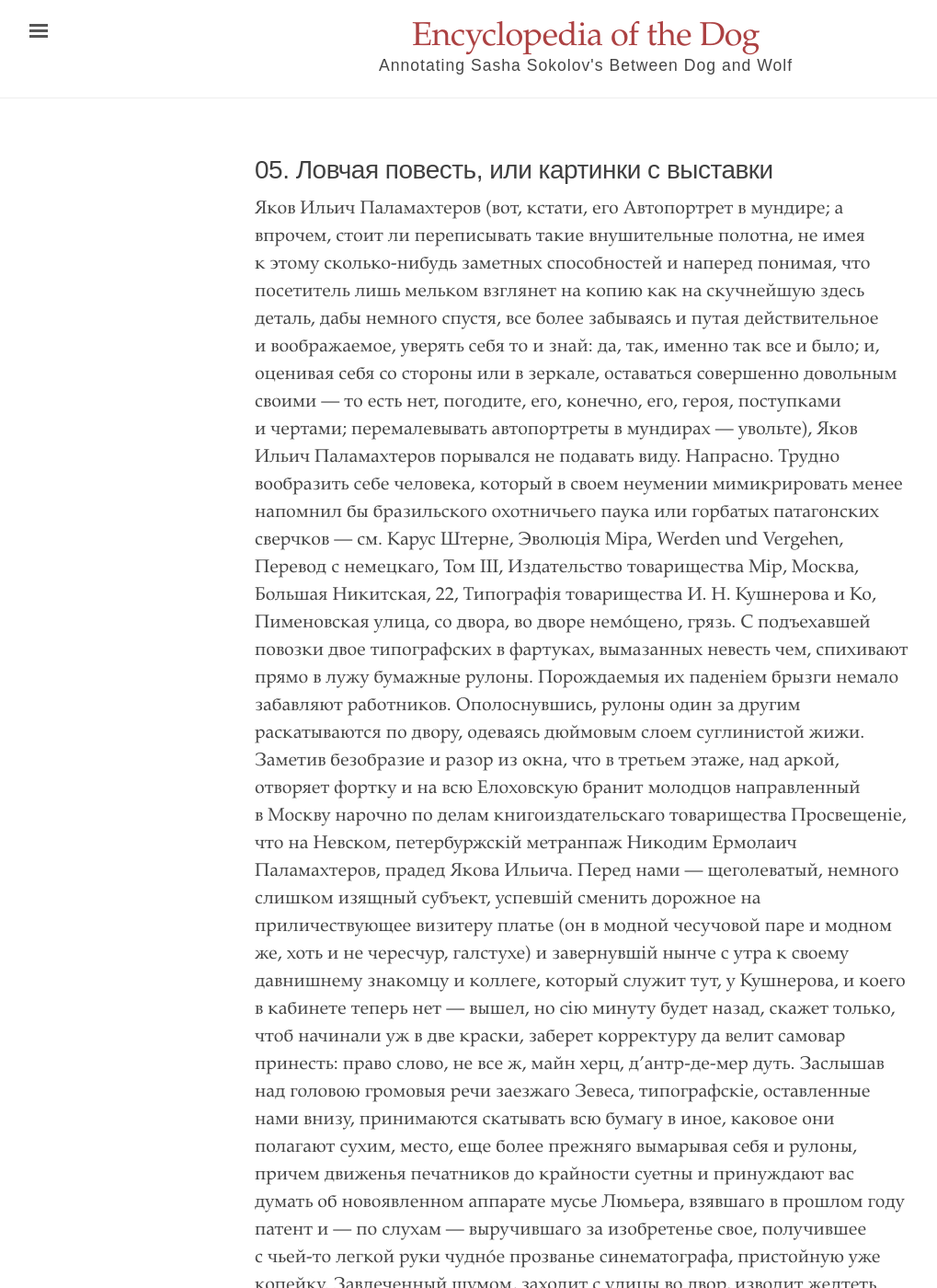
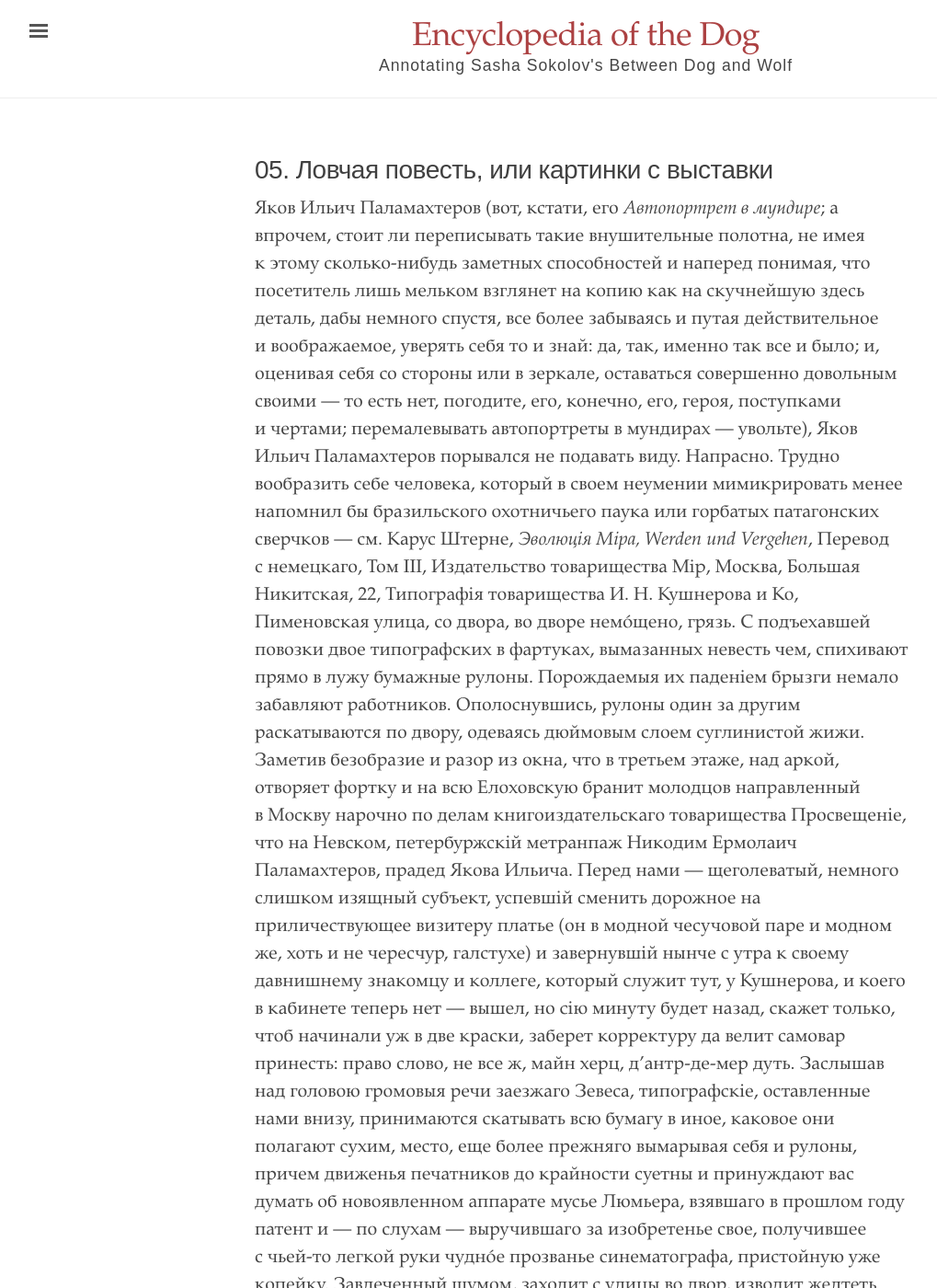
Before and after one commit to digbmc/dog-annotation-site, a Jekyll site: the page built from _texts/05_ru.md, in a window 1280 px wide and 1400 px high. Shown: the whole window at 92% size, without its empty margins (3-1022 px from the left). Built offline with Jekyll 4.4.1, drawn with Linux system fonts in a browser that asks for light colours; some of the changed text lies outside the part shown.

Commit message:
added italics

```diff
--- a/_texts/05_ru.md
+++ b/_texts/05_ru.md
@@ -4,13 +4,13 @@ title: 05. Ловчая повесть, или картинки с выстав
 language: ru
 ---
 
-Яков Ильич Паламахтеров (вот, кстати, его Автопортрет в мундире; а впрочем, стоит ли переписывать такие внушительные полотна, не имея к этому сколько-нибудь заметных способностей и наперед понимая, что посетитель лишь мельком взглянет на копию как
+Яков Ильич Паламахтеров (вот, кстати, его *Автопортрет в мундире*; а впрочем, стоит ли переписывать такие внушительные полотна, не имея к этому сколько-нибудь заметных способностей и наперед понимая, что посетитель лишь мельком взглянет на копию как
 на скучнейшую здесь деталь, дабы немного спустя, все более забываясь и путая действительное и воображаемое, уверять себя то
 и знай: да, так, именно так все и было; и, оценивая себя со стороны
 или в зеркале, оставаться совершенно довольным своими — то есть
 нет, погодите, его, конечно, его, героя, поступками и чертами; перемалевывать автопортреты в мундирах — увольте), Яков Ильич Паламахтеров порывался не подавать виду. Напрасно. Трудно вообразить себе человека, который в своем неумении мимикрировать менее напомнил бы бразильского охотничьего паука или горбатых
-патагонских сверчков — см. Карус Штерне, Эволюцiя Mipa, Werden
-und Vergehen, Перевод с немецкаго, Том III, Издательство товарищества Mip, Москва, Большая Никитская, 22, Типографiя товарищества И. Н. Кушнерова и Ко, Пименовская улица, со двора, во дворе
+патагонских сверчков — см. Карус Штерне, *Эволюцiя Mipa, Werden
+und Vergehen*, Перевод с немецкаго, Том III, Издательство товарищества Mip, Москва, Большая Никитская, 22, Типографiя товарищества И. Н. Кушнерова и Ко, Пименовская улица, со двора, во дворе
 немóщено, грязь. С подъехавшей повозки двое типографских в фартуках, вымазанных невесть чем, спихивают прямо в лужу бумажные
 рулоны. Порождаемыя их паденiем брызги немало забавляют работников. Ополоснувшись, рулоны один за другим раскатываются по
 двору, одеваясь дюймовым слоем суглинистой жижи. Заметив безобразие и разор из окна, что в третьем этаже, над аркой, отворяет фортку и на всю Елоховскую бранит молодцов направленный в Москву
@@ -110,7 +110,7 @@ und Vergehen, Перевод с немецкаго, Том III, Издател
 ротозея-разсыльнаго с его тщедушной простоволосой башкой на
 поруганiе черни: раззява, разиня — уличала и улюлюкала улица.
 И если бы то был, предположим, не просто сутуловатый стрекочущiй разъездной, а настоящiй горбатый сверчок Патагонiи, то при
-столь же неважных способностях не подавать виду он был бы немедленно склеван. Но к счастью, то был как раз разъездной — разъездной созерцатель, посыльный художник, курьерский артист, и щемящее ощущенiе, что все вокруг в нашем неразрешимом здесь происходит и существует лишь якобы, не оставляло его в означенный
+столь же неважных способностях не подавать виду он был бы немедленно склеван. Но к счастью, то был как раз разъездной — разъездной созерцатель, посыльный художник, курьерский артист, и щемящее ощущенiе, что все вокруг в нашем неразрешимом *здесь* происходит и существует лишь якобы, не оставляло его в означенный
 вечер ни на минуту. Так, разсеянно посматривая в окно или при
 разсеянном свете коптилки полистывая Каруса Штерна — некогда
 представительнаго, солиднаго, а теперь отощавшаго, траченнаго курительными и бытовыми порывами, но и поныне достойно собой
```
